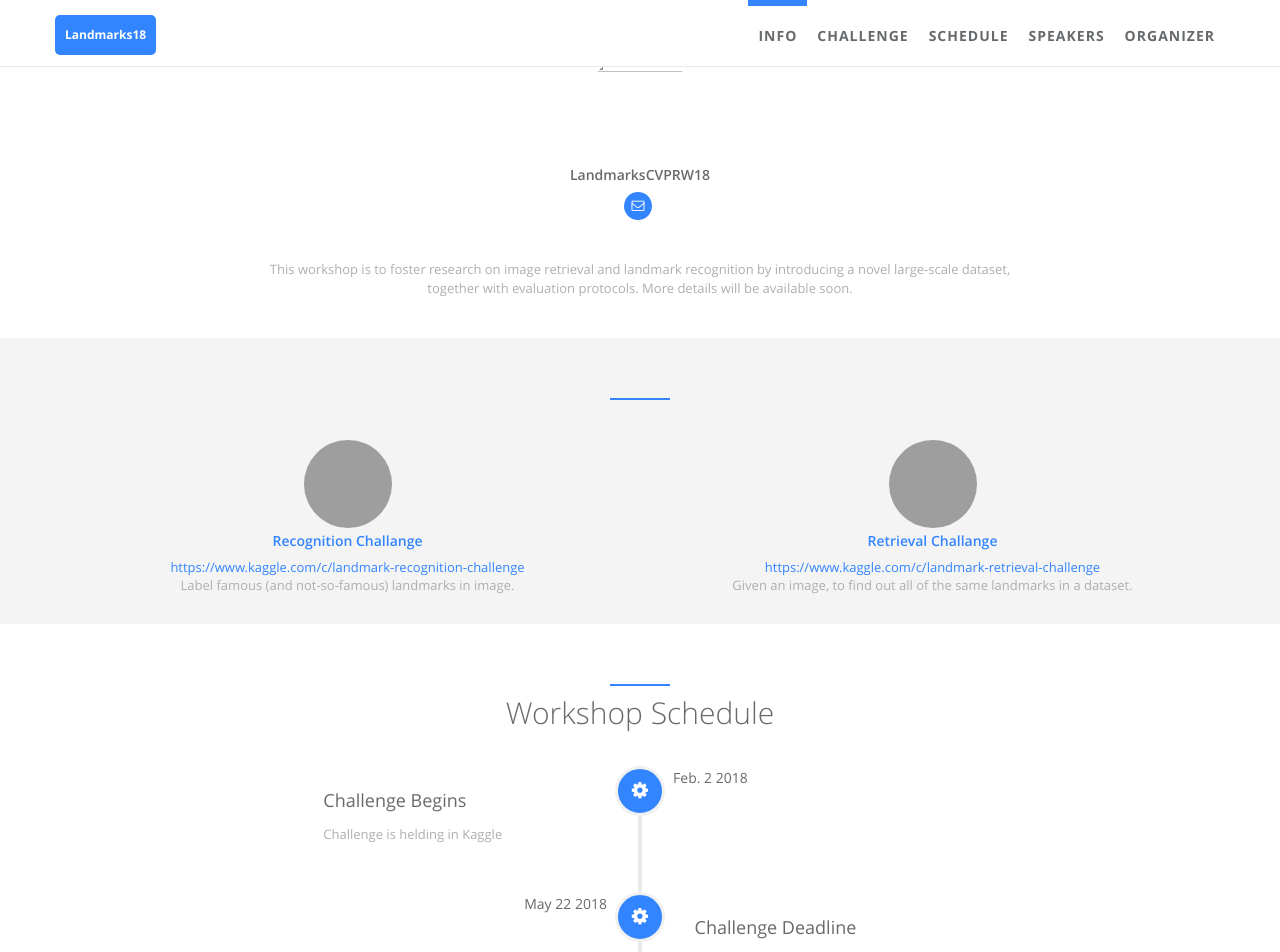
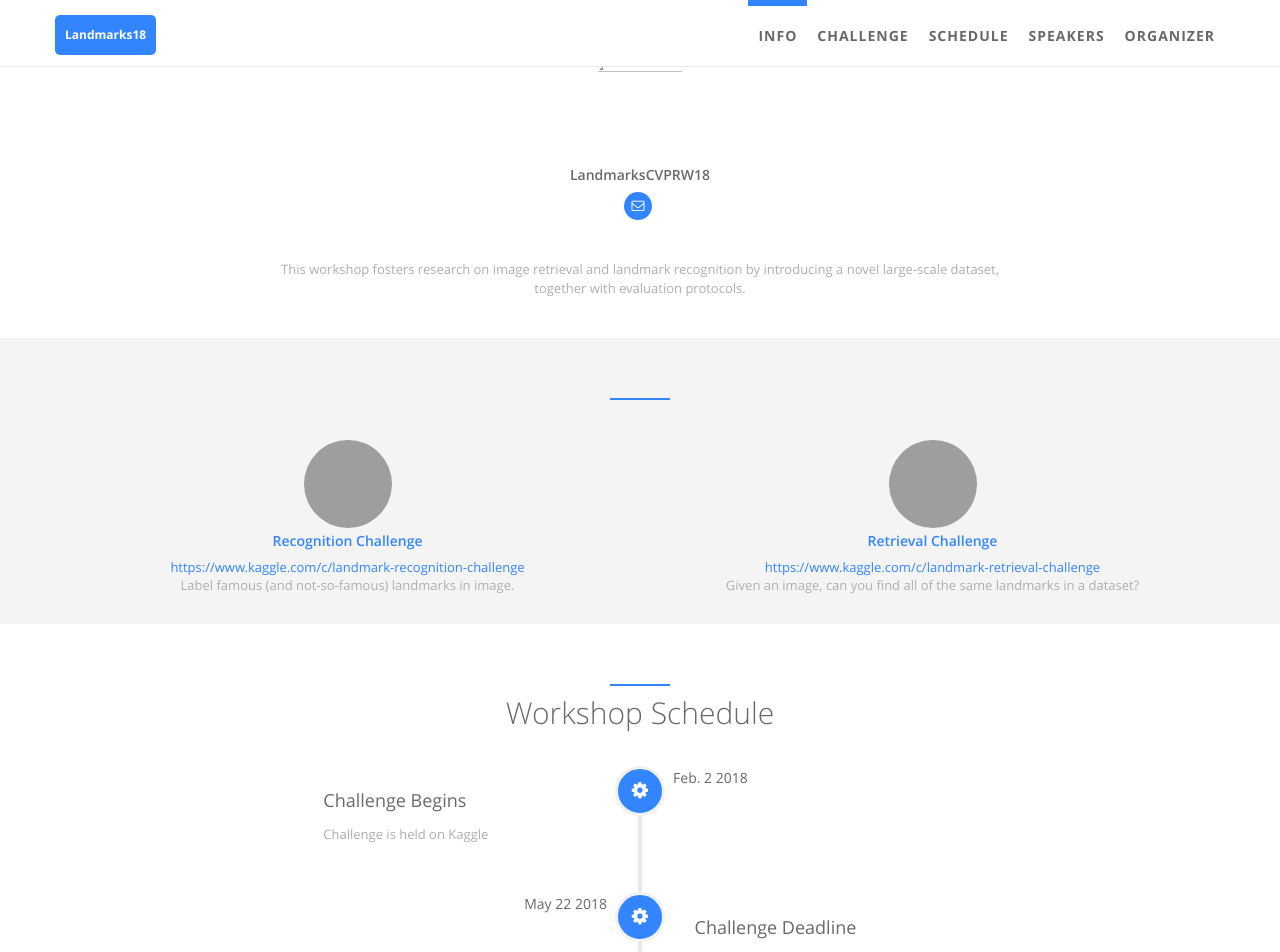
Before and after one commit to LandmarksCVPRW18/LandmarksCVPRW18.github.io, a Jekyll site: the page built from index.html, in a window 1280 px wide and 1400 px high, scrolled down 563 px, cut to the strip 0-952 px from the top of the window. Built offline with Jekyll 4.4.1, drawn with Linux system fonts in a browser that asks for light colours; some of the changed text lies outside the part shown; grey boxes are pictures that could not be loaded.

Commit message:
Small typo fixes

```diff
--- a/_config.yml
+++ b/_config.yml
@@ -22,7 +22,7 @@ author:  # change following line to your infomation.
   email: LandmarksCVPRW18@gmail.com  # Leave blank if you don't have now
   #cv: http://cv.jarrekk.com  # An online CV can be printed as PDF, leave blank if you don't have now
   # skill icons are on avatar's left and right side. Reference urls are http://fontawesome.io/ and http://fizzed.com/oss/font-mfizz
-  desc: This workshop is to foster research on image retrieval and landmark recognition by introducing a novel large-scale dataset, together with evaluation protocols. More details will be available soon.
+  desc: This workshop fosters research on image retrieval and landmark recognition by introducing a novel large-scale dataset, together with evaluation protocols.
 
 # comment
 disqus:  # if you wanna comment feature, go to https://disqus.com/ to get your configuration; if not, comment following two lines.
--- a/_data/index/challenge.yml
+++ b/_data/index/challenge.yml
@@ -1,14 +1,14 @@
 # speaker section data
 # If you don't have language feature(language.yml is empty), ignore "i18n" items
 # Suggest projects' img be located at '/static/assets/img/landing', and edit following img items.
-- name: Recognition Challange
+- name: Recognition Challenge
   i18n: Recognition
   img: /static/assets/img/landing/recognition.png
   desc: Label famous (and not-so-famous) landmarks in image.
   url: https://www.kaggle.com/c/landmark-recognition-challenge
 
-- name: Retrieval Challange
+- name: Retrieval Challenge
   i18n: Retrieval
   img: /static/assets/img/landing/retrieval.png
-  desc: Given an image, to find out all of the same landmarks in a dataset.
+  desc: Given an image, can you find all of the same landmarks in a dataset?
   url: https://www.kaggle.com/c/landmark-retrieval-challenge
--- a/_data/index/schedule.yml
+++ b/_data/index/schedule.yml
@@ -4,7 +4,7 @@
 - name:
     detail: Challenge Begins
   desc:
-    detail: Challenge is helding in Kaggle
+    detail: Challenge is held on Kaggle
   date:
     detail: Feb. 2 2018
   icon: fa-cog
@@ -12,7 +12,7 @@
 - name:
     detail: Challenge Deadline
   desc:
-    detail: Result will be released
+    detail: Results will be released
   date:
     detail: May 22 2018
   icon: fa-cog
```
